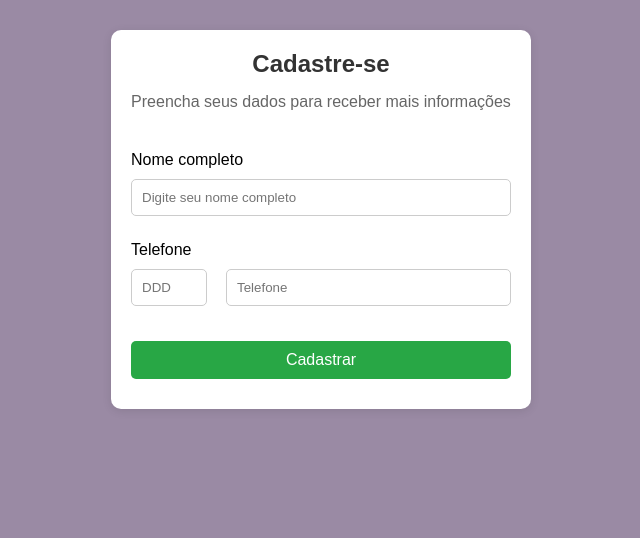
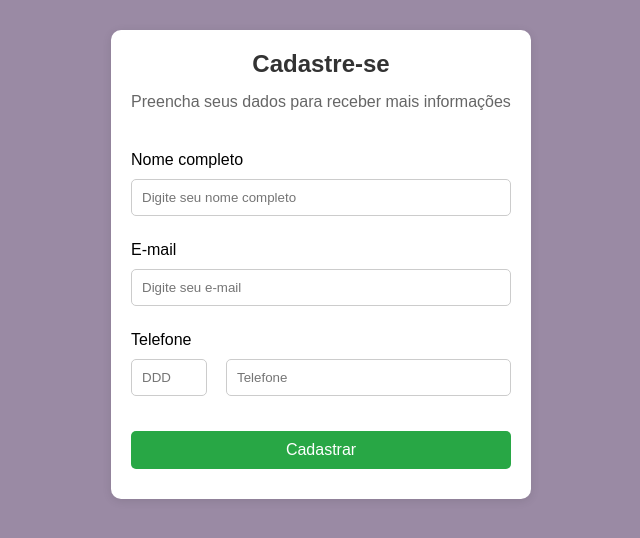
Before and after one commit to leandrolopes21/pagina-cadastro, a plain HTML site: page index.html in a window 1280 px wide. Shown: the whole page, without its empty margins (319-959 px from the left). Drawn offline with Linux system fonts and the light colour scheme.

Commit message:
Atualização
Adicionado campo para e-mail

```diff
--- a/estilo.css
+++ b/estilo.css
@@ -50,11 +50,12 @@ form {
     flex-wrap: nowrap;
 }
 
-.campo-nome, .campo-telefone {
+.campo-nome, .campo-telefone, .campo-email {
     margin-bottom: 25px;
 }
 
-.campo-nome input {
+.campo-nome input,
+.campo-email input {
     width: 100%;
     padding: 10px;
     border: 1px solid #ccc;
--- a/index.html
+++ b/index.html
@@ -20,6 +20,10 @@
                     <label for="nome">Nome completo</label>
                     <input type="text" id="nome" name="nome" placeholder="Digite seu nome completo" required>
                 </div>
+                <div class="campo-email">
+                    <label for="email">E-mail</label>
+                    <input type="email" name="email" id="email" placeholder="Digite seu e-mail" required>
+                </div>
                 <div class="campo-telefone">
                     <label for="telefone">Telefone</label>
                     <div class="campo-input">
--- a/script.js
+++ b/script.js
@@ -12,6 +12,7 @@ formulario.addEventListener('submit', async (event) => {
 
     // Obtém os valores dos campos
     const nome = document.getElementById('nome').value;
+    const email = document.getElementById('email').value;
     const ddd = document.getElementById('ddd').value;
     const fone = document.getElementById('fone').value;
 
@@ -19,10 +20,11 @@ formulario.addEventListener('submit', async (event) => {
     const telefone = `(${ddd}) ${fone}`;
 
     // Cria o objeto de dados que será enviado ao Supabase
-    // Certifique-se de que os nomes das propriedades (nome, telefone)
+    // Certifique-se de que os nomes das propriedades (nome, email e telefone)
     // correspondem exatamente aos nomes das colunas na sua tabela 'Leads'
     const lead = {
         nome: nome,
+        email: email,
         telefone: telefone
     };
 
```
